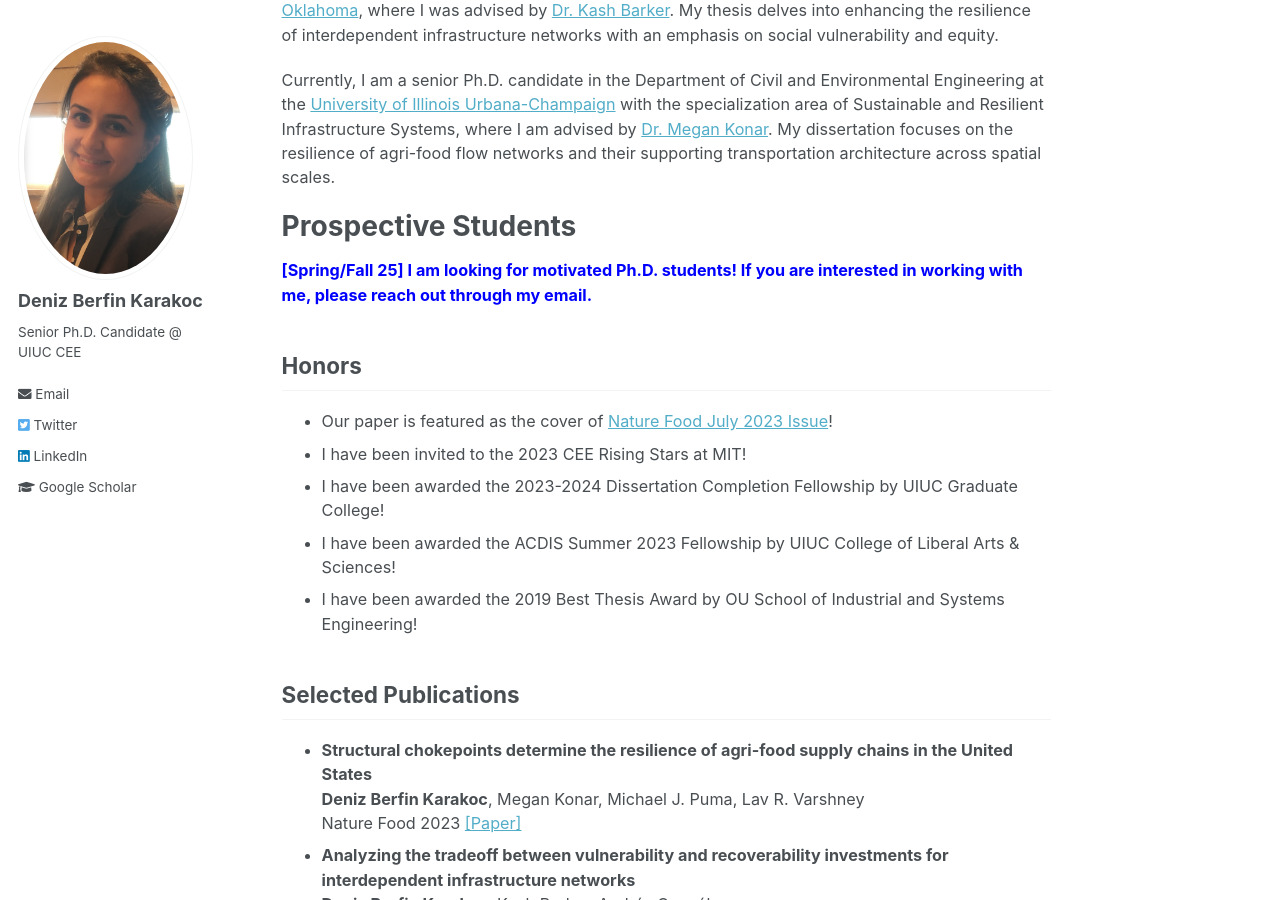
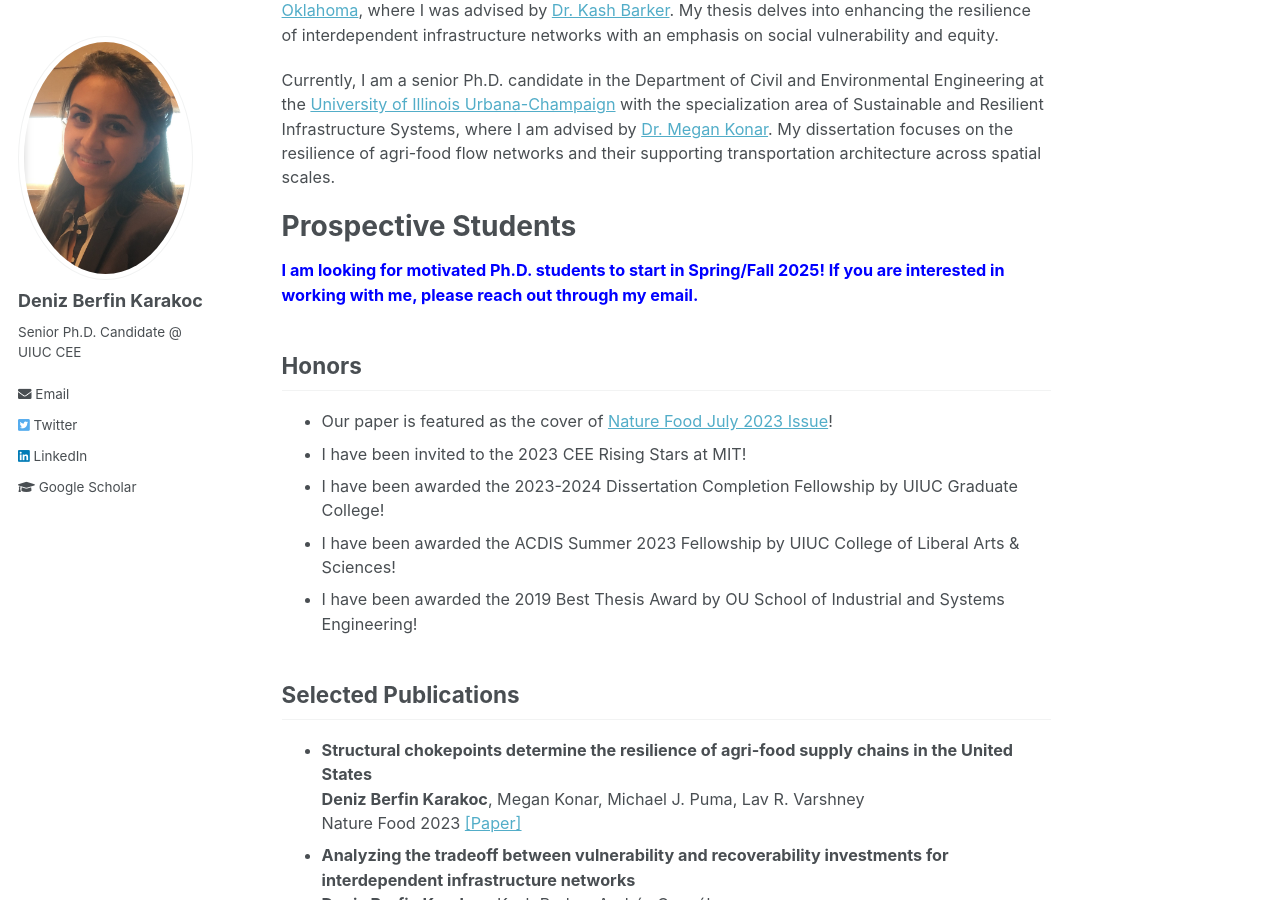
Before and after one commit to denizberfinkarakoc/denizberfinkarakoc.github.io, a Jekyll site: the page built from _pages/about.md, in a window 1280 px wide and 900 px high, scrolled down 447 px. Built offline with Jekyll 4.4.1, drawn with Linux system fonts in a browser that asks for light colours.

Commit message:
Update about.md

```diff
--- a/_pages/about.md
+++ b/_pages/about.md
@@ -30,7 +30,7 @@ Currently, I am a senior Ph.D. candidate in the Department of Civil and Environm
 
 Prospective Students
 ============
-<p style="color:blue;"> <b>[Spring/Fall 25] I am looking for motivated Ph.D. students! If you are interested in working with me, please reach out through my email.</b> </p>
+<p style="color:blue;"> <b> I am looking for motivated Ph.D. students to start in Spring/Fall 2025! If you are interested in working with me, please reach out through my email.</b> </p>
 
 
 <h2 id="honors">Honors</h2>
```
